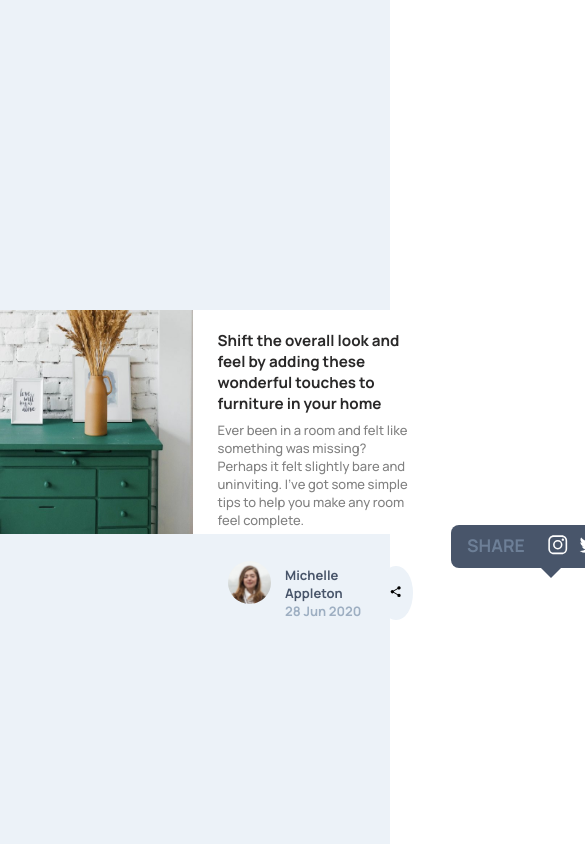
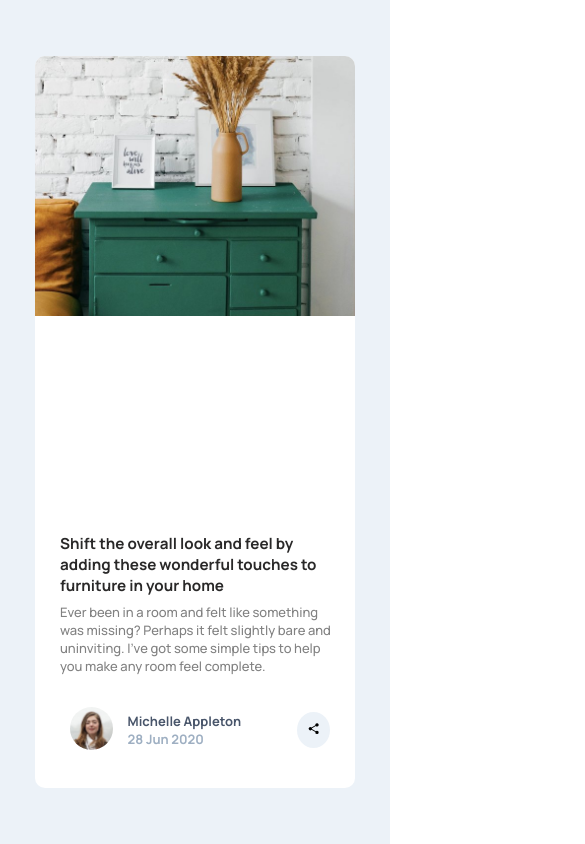
Before and after one commit to Victor1890/article-preview-component, a plain HTML site: page index.html in a window 390 px wide. Shown: the top 844 px of the page, 585 px wide, since content can reach past the window. Drawn offline with nearby package versions, Linux system fonts and the light colour scheme.

Commit message:
[FIX] response

```diff
--- a/assets/css/style.css
+++ b/assets/css/style.css
@@ -68,11 +68,11 @@ span{
     color: #9eafc2;
 }
 .btn{
+    transition: all .3s ease-in;
     cursor: pointer;
     border: none;
     border-radius: 50%;
     background-color: #ecf2f8;
-    /* background-color: #000; */
     outline: none;
     padding: 10px;
     margin: 5px;
@@ -81,6 +81,7 @@ span{
   color: #000;
 }
 .share{
+    display: none;
   width: 200px;
   height: 43px;
   font-size: 15px;
@@ -91,6 +92,7 @@ span{
   bottom: 100px;
 }
 .share::before{
+    transition: all .3s ease-in;
     content: "";
     width: 0;
     height: 0;
@@ -127,3 +129,32 @@ span{
     font-size: 21.5px;
     color: #fff;
 }
+@media screen and (max-width: 900px){
+    main{
+        padding: 15px;
+    }
+    .container{
+        width: 20rem;
+        height: 90%;
+        display: flex;
+        flex-direction: column;
+    }
+    .container__img img{
+        width: 20rem;
+        height: 100%;
+        object-fit: cover;
+        border-radius: 10px 10px 0 0;
+    }
+    .container__content{
+        position: relative;
+        bottom: 15px;
+        padding-left: 25px;
+        display: flex;
+        flex-direction: column;
+    }
+    .share{
+        position: absolute;
+        left: 178px;
+        bottom: 76px;
+    }
+}
--- /dev/null
+++ b/assets/js/main.js
@@ -0,0 +1,14 @@
+const button = document.getElementById("btn_share");
+const card_share = document.getElementById("card_share");
+
+button.addEventListener("click", () => {
+  if (card_share.style.display == "none") {
+    card_share.style.display = "block";
+    button.style.color = "white";
+    button.style.backgroundColor = "#48556a";
+  } else {
+    card_share.style.display = "none";
+    button.style.color = "#48556a";
+    button.style.backgroundColor = "#ecf2f8";
+  }
+});
--- a/index.html
+++ b/index.html
@@ -33,7 +33,7 @@
           </button>
         </div>
 
-        <div class="share">
+        <div class="share" id="card_share">
           <div class="social__icon">
             <div class="social__icon_details">
               <h3>SHARE</h3>
@@ -53,5 +53,6 @@
     </div>
   </main>
   <script src="https://unpkg.com/ionicons@5.2.3/dist/ionicons.js"></script>
+  <script src="assets/js/main.js"></script>
 </body>
 </html>
```
